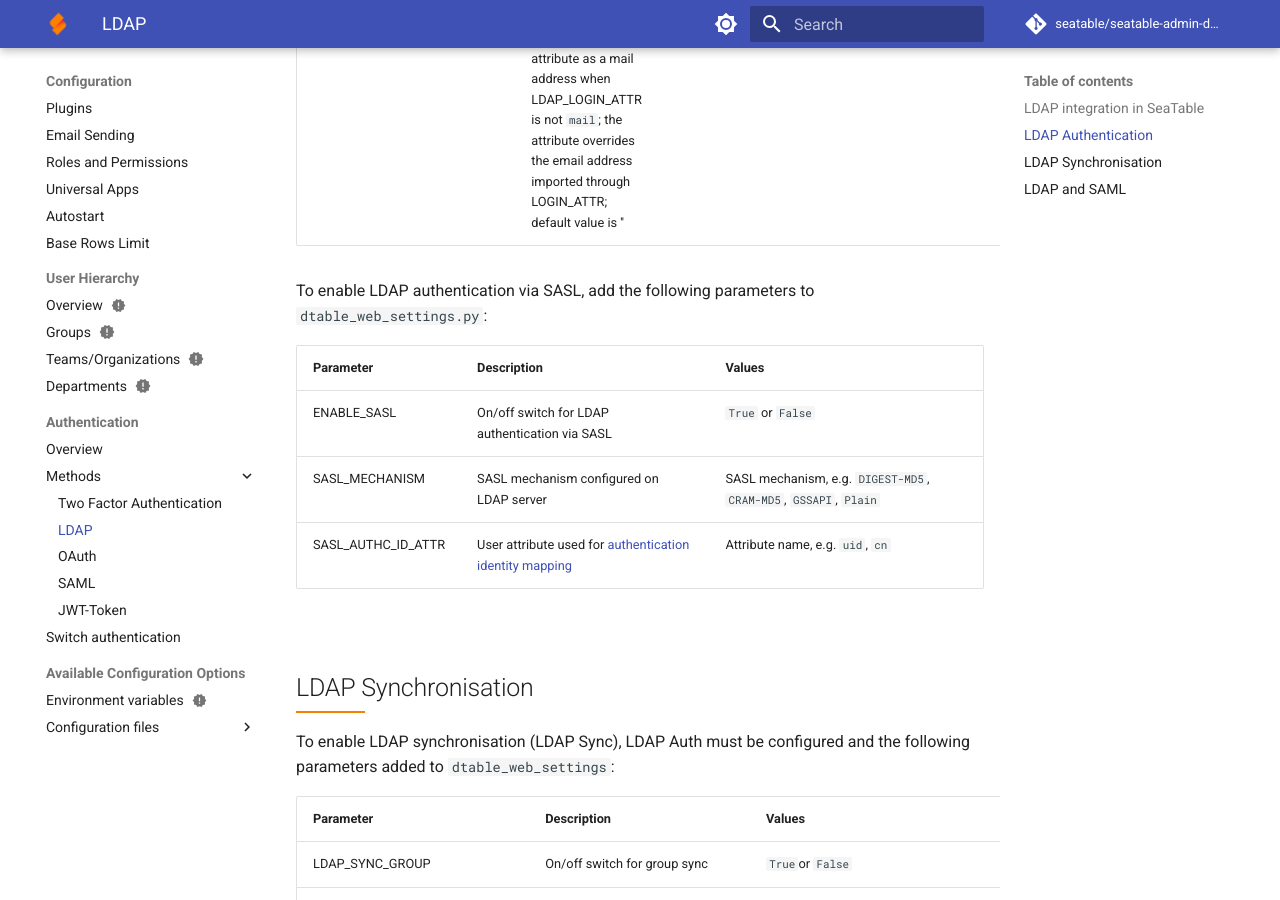
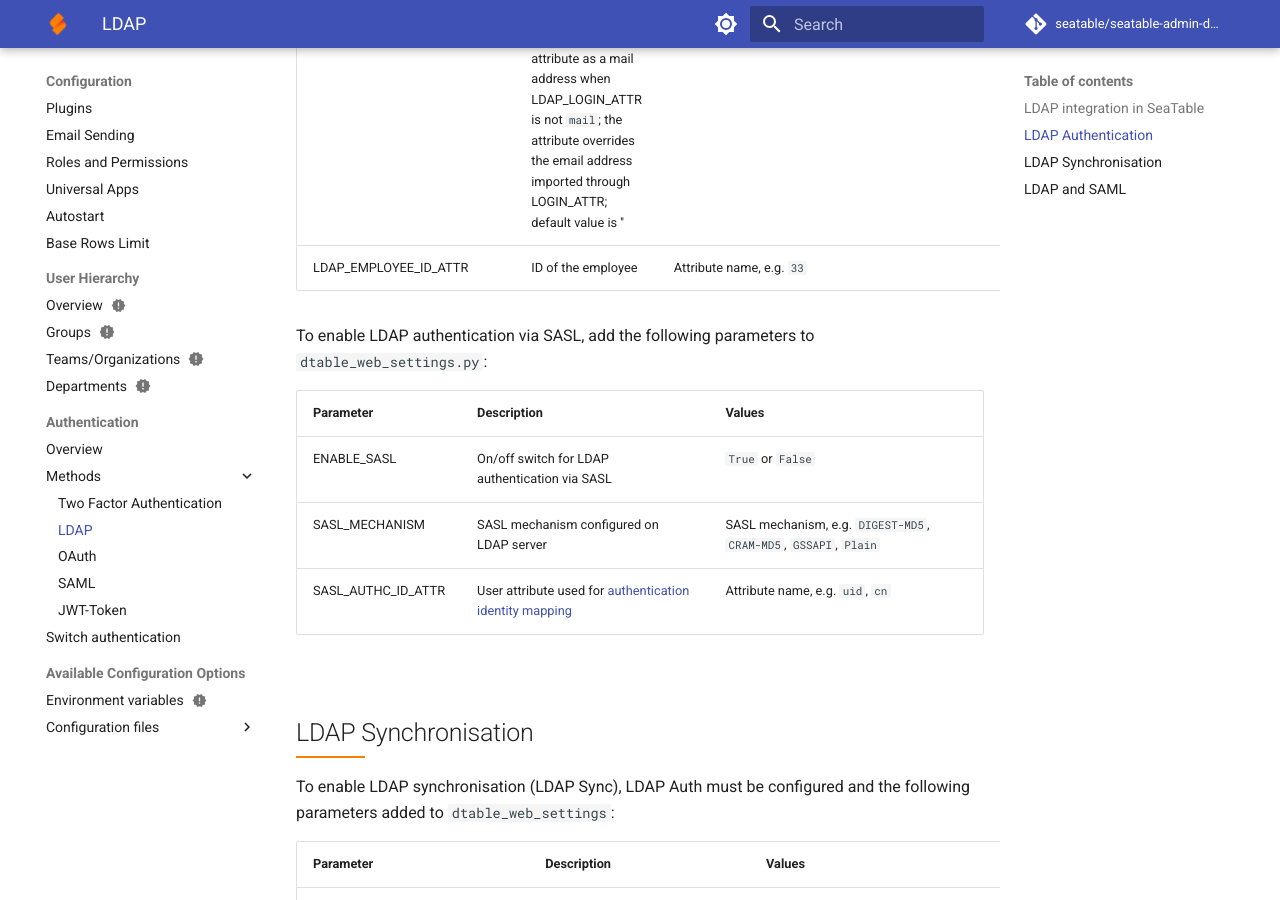
Before and after one commit to seatable/seatable-admin-docs, an MkDocs documentation site: the page built from docs/configuration/authentication/ldap.md, in a window 1280 px wide and 900 px high, scrolled down 3013 px. Built offline with MkDocs 1.6.1 and Material for MkDocs 9.7.7, drawn with Linux system fonts in a browser that asks for light colours; comment, search, counter and statistics services are not loaded.

```diff
--- a/docs/configuration/authentication/ldap.md
+++ b/docs/configuration/authentication/ldap.md
@@ -8,8 +8,8 @@
 
 SeaTable supports two modes of operation with LDAP:
 
-* LDAP authentication: SeaTable uses the LDAP Server for user authentication.
-* LDAP synchronisation: SeaTable syncs users and groups with the LDAP server regularly.
+- LDAP authentication: SeaTable uses the LDAP Server for user authentication.
+- LDAP synchronisation: SeaTable syncs users and groups with the LDAP server regularly.
 
 Regardless of the mode of operation used, SeaTable requires each user in the LDAP server to have a unique ID.
 
@@ -19,17 +19,16 @@
 
 To enable LDAP Authentication (LDAP Auth), add the following parameters to `dtable_web_settings.py`, customize to your environment, and restart the SeaTable service:
 
-| Parameter           | Description                                                  | Values                                          |
-| ------------------- | ------------------------------------------------------------ | ----------------------------------------------- |
-| ENABLE_LDAP         | On/off switch for authentication via LDAP                    | `True` or `False`                               |
-| LDAP_PROVIDER       | Internal name to refer to LDAP as authentication type        | Alphanumeric string, e.g. 'ldap'                |
-| LDAP_SERVER_URL     | URL of the LDAP server and port if non-standard              | URL, e.g. 'ldap://192.168.0.10:389'             |
-| LDAP_BASE_DN        | DN of the root node used for querying users - all users under this node can log in | LDAP DN                   |
+| Parameter           | Description                                                                                                               | Values                                          |
+| ------------------- | ------------------------------------------------------------------------------------------------------------------------- | ----------------------------------------------- |
+| ENABLE_LDAP         | On/off switch for authentication via LDAP                                                                                 | `True` or `False`                               |
+| LDAP_PROVIDER       | Internal name to refer to LDAP as authentication type                                                                     | Alphanumeric string, e.g. 'ldap'                |
+| LDAP_SERVER_URL     | URL of the LDAP server and port if non-standard                                                                           | URL, e.g. 'ldap://192.168.0.10:389'             |
+| LDAP_BASE_DN        | DN of the root node used for querying users - all users under this node can log in                                        | LDAP DN                                         |
 | LDAP_ADMIN_DN       | DN of the user used for querying the LDAP server - user must have the rights to access all information under LDAP_BASE_DN | For LDAP: LDAP DN<br />For AD: LDAP DN or email |
-| LDAP_ADMIN_PASSWORD | User password for LDAP_ADMIN_DN user                         | Alphanumeric string                             |
-| LDAP_USER_UNIQUE_ID | Unique user ID in the LDAP server                            | For LDAP: 'EntryUUID'<br />For AD: 'ObjectGUID' |
-| LDAP_LOGIN_ATTR     | User attribute used for logging in                           | 'mail', 'userPrincipalName' or 'sAMAccountName' |
-
+| LDAP_ADMIN_PASSWORD | User password for LDAP_ADMIN_DN user                                                                                      | Alphanumeric string                             |
+| LDAP_USER_UNIQUE_ID | Unique user ID in the LDAP server                                                                                         | For LDAP: 'EntryUUID'<br />For AD: 'ObjectGUID' |
+| LDAP_LOGIN_ATTR     | User attribute used for logging in                                                                                        | 'mail', 'userPrincipalName' or 'sAMAccountName' |
 
 This is a simple sample configuration:
 
@@ -53,39 +52,40 @@
 
 The following parameters are also available, but optional:
 
-| Parameter                 | Description                                                  | Values                                                       |
-| ------------------------- | ------------------------------------------------------------ | ------------------------------------------------------------ |
-| LDAP_FILTER               | Filter for users who can log in, e.g. a certain security group | LDAP filter, e.g. 'memberOf=CN=group,CN=developers,DC=example,DC=com' |
-| LDAP_GROUP_FILTER         |                                                              |                                                              |
-| LDAP_USER_ROLE_ATTR       | Name of user role in the LDAP server                         | Attribute name, e.g. `title`                                 |
-| LDAP_USER_FIRST_NAME_ATTR | First part of the user's SeaTable nickname when nickname is spliced; default value is '' | Attribute name, e.g. `givenName`                             |
-| LDAP_USER_LAST_NAME_ATTR  | Second part of the user's SeaTable nickname when nickname is spliced; default value is '' | Attribute name, e.g. `sn`                                    |
-| LDAP_USER_NAME_REVERSE    | Option to reverse order of first name and last name f spliced nickname; default value is `False` | `True`or `False`                                             |
-| LDAP_SAML_USE_SAME_UID    | Option to allow users to log in via LDAP and SAML using the same username | `True`or `False`                                             |
-| LDAP_CONTACT_EMAIL_ATTR   | Alternative attribute as a mail address when LDAP_LOGIN_ATTR is not `mail`; the attribute overrides the email address imported through LOGIN_ATTR; default value is '' |     |
+| Parameter                 | Description                                                                                                                                                            | Values                                                                |
+| ------------------------- | ---------------------------------------------------------------------------------------------------------------------------------------------------------------------- | --------------------------------------------------------------------- |
+| LDAP_FILTER               | Filter for users who can log in, e.g. a certain security group                                                                                                         | LDAP filter, e.g. 'memberOf=CN=group,CN=developers,DC=example,DC=com' |
+| LDAP_GROUP_FILTER         |                                                                                                                                                                        |                                                                       |
+| LDAP_USER_ROLE_ATTR       | Name of user role in the LDAP server                                                                                                                                   | Attribute name, e.g. `title`                                          |
+| LDAP_USER_FIRST_NAME_ATTR | First part of the user's SeaTable nickname when nickname is spliced; default value is ''                                                                               | Attribute name, e.g. `givenName`                                      |
+| LDAP_USER_LAST_NAME_ATTR  | Second part of the user's SeaTable nickname when nickname is spliced; default value is ''                                                                              | Attribute name, e.g. `sn`                                             |
+| LDAP_USER_NAME_REVERSE    | Option to reverse order of first name and last name f spliced nickname; default value is `False`                                                                       | `True`or `False`                                                      |
+| LDAP_SAML_USE_SAME_UID    | Option to allow users to log in via LDAP and SAML using the same username                                                                                              | `True`or `False`                                                      |
+| LDAP_CONTACT_EMAIL_ATTR   | Alternative attribute as a mail address when LDAP_LOGIN_ATTR is not `mail`; the attribute overrides the email address imported through LOGIN_ATTR; default value is '' |                                                                       |
+| LDAP_EMPLOYEE_ID_ATTR     | ID of the employee                                                                                                                                                     | Attribute name, e.g. `33`                                             |
 
 To enable LDAP authentication via SASL, add the following parameters to `dtable_web_settings.py`:
 
-| Parameter                 | Description                                                  | Values                                                       |
-| ------------------------- | ------------------------------------------------------------ | ------------------------------------------------------------ |
-| ENABLE_SASL               | On/off switch for LDAP authentication via SASL               | `True` or `False`                                            |
-| SASL_MECHANISM            | SASL mechanism configured on LDAP server                     | SASL mechanism, e.g. `DIGEST-MD5`, `CRAM-MD5`, `GSSAPI`, `Plain`  |
-| SASL_AUTHC_ID_ATTR        | User attribute used for [authentication identity mapping](https://www.openldap.org/doc/admin26/sasl.html#Mapping%20Authentication%20Identities)       | Attribute name, e.g. `uid`, `cn`                        |
+| Parameter          | Description                                                                                                                                     | Values                                                           |
+| ------------------ | ----------------------------------------------------------------------------------------------------------------------------------------------- | ---------------------------------------------------------------- |
+| ENABLE_SASL        | On/off switch for LDAP authentication via SASL                                                                                                  | `True` or `False`                                                |
+| SASL_MECHANISM     | SASL mechanism configured on LDAP server                                                                                                        | SASL mechanism, e.g. `DIGEST-MD5`, `CRAM-MD5`, `GSSAPI`, `Plain` |
+| SASL_AUTHC_ID_ATTR | User attribute used for [authentication identity mapping](https://www.openldap.org/doc/admin26/sasl.html#Mapping%20Authentication%20Identities) | Attribute name, e.g. `uid`, `cn`                                 |
 
 ## LDAP Synchronisation
 
 To enable LDAP synchronisation (LDAP Sync), LDAP Auth must be configured and the following parameters added to `dtable_web_settings`:
 
-| Parameter                  | Description                                                  | Values                                                       |
-| -------------------------- | ------------------------------------------------------------ | ------------------------------------------------------------ |
-| LDAP_SYNC_GROUP            | On/off switch for group sync                                 | `True`or `False`                                             |
-| LDAP_GROUP_MEMBER_ATTR     | Attribute used when syncing group members                    | For most directory servers, the attributes is "member", which is the default value. For "posixGroup", it should be set to "memberUid". |
-| LDAP_GROUP_MEMBER_UID_ATTR | User attribute set in 'memberUid' option, which is used in "posixGroup"; default value is `uid` |                                                              |
-| LDAP_USER_OBJECT_CLASS     | Name of the class used to search for user objects; default value is `person` |                                                              |
-| LDAP_GROUP_OBJECT_CLASS    | Name of the class used to search for group objects; default value is `group` | For LDAP: `groupOfNames`, `groupOfUniqueNames`, `posixGroup`<br />For AD: `group` |
-| LDAP_GROUP_UUID_ATTR       | ...; default value is `ObjectGUID`                           | For LDAP: refer to https://ldapwiki.com/wiki/Universally%20Unique%20Identifier<br />For AD: `ObjectGUID` |
-| SYNC_GROUP_AS_DEPARTMENT   | Option to sync LDAP groups as departments rather than SeaTable groups | `True`or `False`                                             |
-| LDAP_DEPARTMENT_NAME_ATTR  | Name of the department when SYNC_GROUP_AS_DEPARTMENT = True, the default department name is the OU name | Object name, e.g. `description`                              |
+| Parameter                  | Description                                                                                             | Values                                                                                                                                 |
+| -------------------------- | ------------------------------------------------------------------------------------------------------- | -------------------------------------------------------------------------------------------------------------------------------------- |
+| LDAP_SYNC_GROUP            | On/off switch for group sync                                                                            | `True`or `False`                                                                                                                       |
+| LDAP_GROUP_MEMBER_ATTR     | Attribute used when syncing group members                                                               | For most directory servers, the attributes is "member", which is the default value. For "posixGroup", it should be set to "memberUid". |
+| LDAP_GROUP_MEMBER_UID_ATTR | User attribute set in 'memberUid' option, which is used in "posixGroup"; default value is `uid`         |                                                                                                                                        |
+| LDAP_USER_OBJECT_CLASS     | Name of the class used to search for user objects; default value is `person`                            |                                                                                                                                        |
+| LDAP_GROUP_OBJECT_CLASS    | Name of the class used to search for group objects; default value is `group`                            | For LDAP: `groupOfNames`, `groupOfUniqueNames`, `posixGroup`<br />For AD: `group`                                                      |
+| LDAP_GROUP_UUID_ATTR       | ...; default value is `ObjectGUID`                                                                      | For LDAP: refer to https://ldapwiki.com/wiki/Universally%20Unique%20Identifier<br />For AD: `ObjectGUID`                               |
+| SYNC_GROUP_AS_DEPARTMENT   | Option to sync LDAP groups as departments rather than SeaTable groups                                   | `True`or `False`                                                                                                                       |
+| LDAP_DEPARTMENT_NAME_ATTR  | Name of the department when SYNC_GROUP_AS_DEPARTMENT = True, the default department name is the OU name | Object name, e.g. `description`                                                                                                        |
 
 Additionally, the following parameters must be added to `dtable-events.conf`:
 
```
